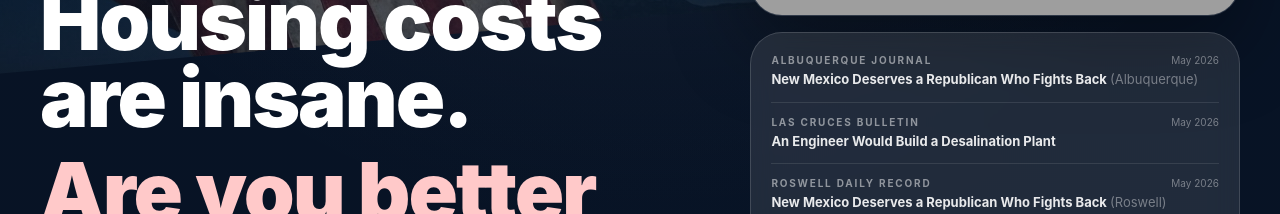
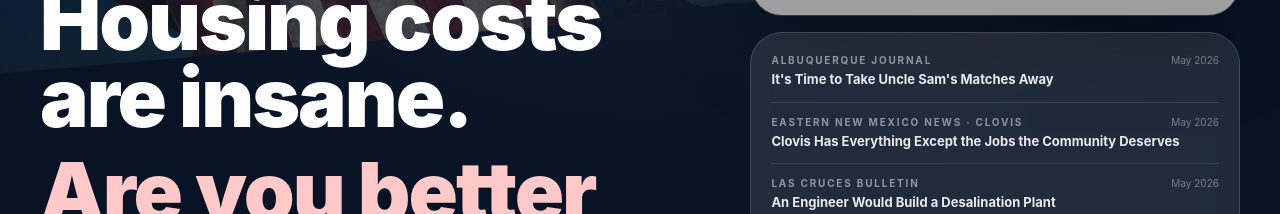
Before and after one commit to mchannon/mattchannon.com, a React (Vite) app: page / in a window 1280 px wide. Shown: the part 472-686 px from the top of the page. Built offline with nearby package versions, Linux system fonts and the light colour scheme; grey boxes are pictures that could not be loaded.

Commit message:
Update article

```diff
--- a/src/App.jsx
+++ b/src/App.jsx
@@ -128,7 +128,15 @@ export default function App() {
                       <span className="text-[10px] font-bold uppercase tracking-[0.18em] text-white/50">Albuquerque Journal</span>
                       <span className="shrink-0 text-[10px] text-white/40">May 2026</span>
                     </div>
-                    <div className="mt-0.5 text-[13px] font-bold text-white/90 group-hover:text-red-200 transition">New Mexico Deserves a Republican Who Fights Back <span className="font-normal text-white/40">(Albuquerque)</span></div>
+                    <div className="mt-0.5 text-[13px] font-bold text-white/90 group-hover:text-red-200 transition">It's Time to Take Uncle Sam's Matches Away</div>
+                  </a>
+                  <a href="https://www.easternnewmexiconews.com/story/2026/05/20/voices/opinion-clovis-has-everything-except-the-jobs-community-deserves/233470.html" target="_blank" rel="noopener noreferrer"
+                    className="group block py-3 transition hover:opacity-80">
+                    <div className="flex items-baseline justify-between gap-3">
+                      <span className="text-[10px] font-bold uppercase tracking-[0.18em] text-white/50">Eastern New Mexico News · Clovis</span>
+                      <span className="shrink-0 text-[10px] text-white/40">May 2026</span>
+                    </div>
+                    <div className="mt-0.5 text-[13px] font-bold text-white/90 group-hover:text-red-200 transition">Clovis Has Everything Except the Jobs the Community Deserves</div>
                   </a>
                   <a href="https://www.lascrucesbulletin.com/stories/an-engineer-would-build-a-desalination-plant,168697" target="_blank" rel="noopener noreferrer"
                     className="group block py-3 transition hover:opacity-80">
```
